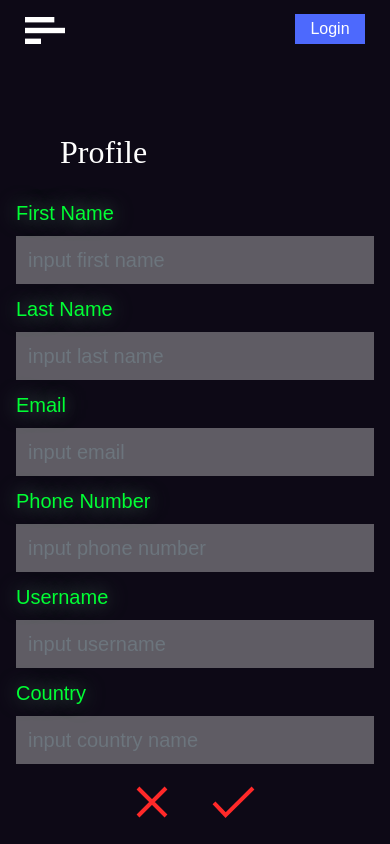
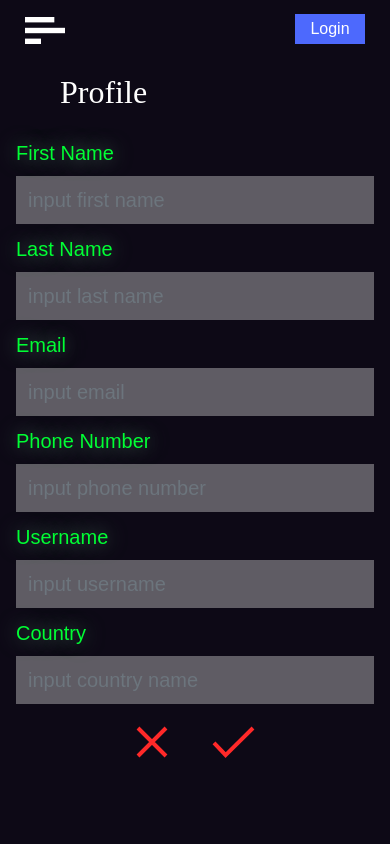
Before and after one commit to Bhunesh22/Suga_Frontend, a React (Create React App) app: page /editprofile in a window 390 px wide. Built offline with nearby package versions, Linux system fonts and the light colour scheme; a web font is replaced by a local one.

Commit message:
edit profile4

```diff
--- a/src/Components/profile/EditProfile.css
+++ b/src/Components/profile/EditProfile.css
@@ -70,9 +70,7 @@
    justify-content: center;
 } */
 
-.rightLable2 {
-    /* margin-left: -250px; */
-}
+
 
 /*
 .editProfileForm1{
@@ -130,6 +128,7 @@
 @media screen and (max-width: 550px) {
     .profileTxt3 {
       font-size: 32px;
+      margin-top: 4px;
     }
 
     .editProfileForm1 {
```
